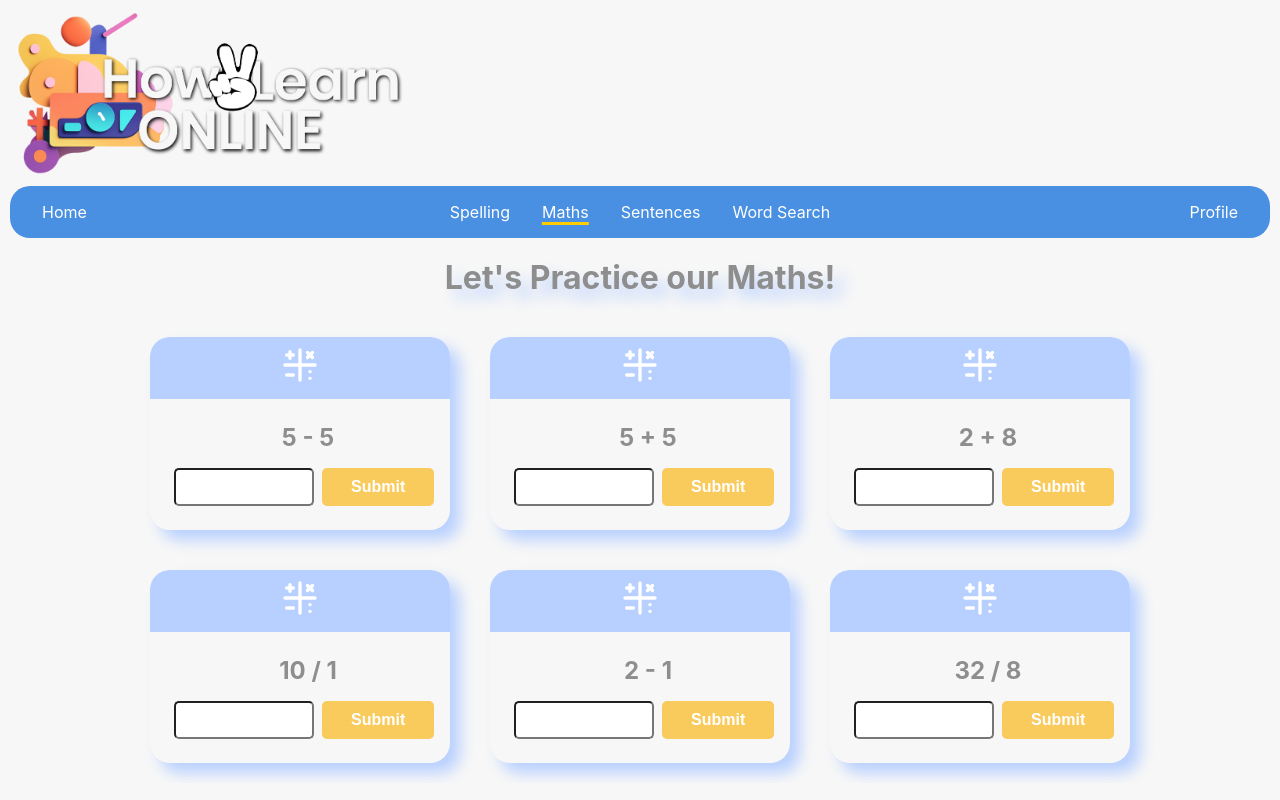
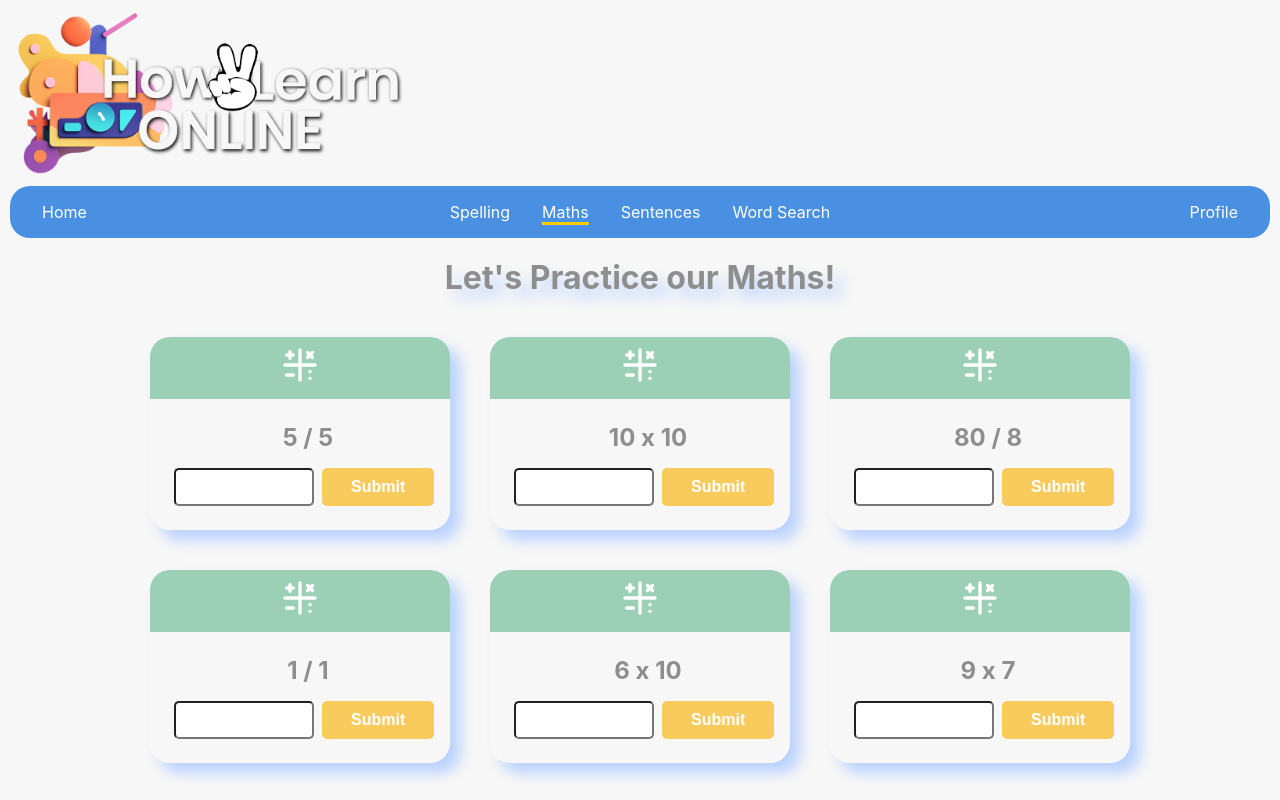
Before and after one commit to jay-parkin/spelling-words-vitereact, a React (Vite) app: page /maths in a window 1280 px wide. Built offline with nearby package versions, Linux system fonts and the light colour scheme.

Commit message:
Added colour object

```diff
--- a/src/components/MathsCard.jsx
+++ b/src/components/MathsCard.jsx
@@ -35,9 +35,21 @@ export default function MathsCard(props) {
     }
   };
 
+  const headerColours = {
+    yellow: "#f8df81",
+    salmon: "#f6aa90",
+    pink: "#f6b4bf",
+    purple: "#d5b6d5",
+    blue: "#badfda",
+    green: "#9bd0b7",
+  };
+
   return (
     <div className="maths-card-container">
-      <div className="maths-card-header">
+      <div
+        className="maths-card-header"
+        style={{ backgroundColor: headerColours.green }}
+      >
         <TbMathSymbols size={40} color="white" />
       </div>
       <div className="maths-card-body">
--- a/src/components/MathsQuestions.jsx
+++ b/src/components/MathsQuestions.jsx
@@ -1,7 +1,7 @@
 import { useState, useEffect } from "react";
 import MathsCard from "./MathsCard"; // Ensure this matches the exported name
 
-const TOTAL_EQUATIONS = 30;
+const TOTAL_EQUATIONS = 20;
 const QUESTIONS_PER_PAGE = 6;
 
 export default function MathsQuestions() {
```
